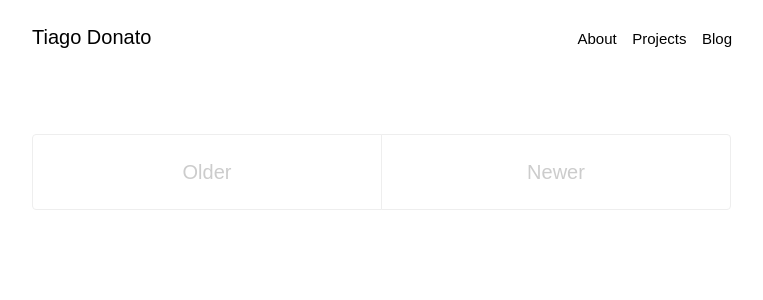
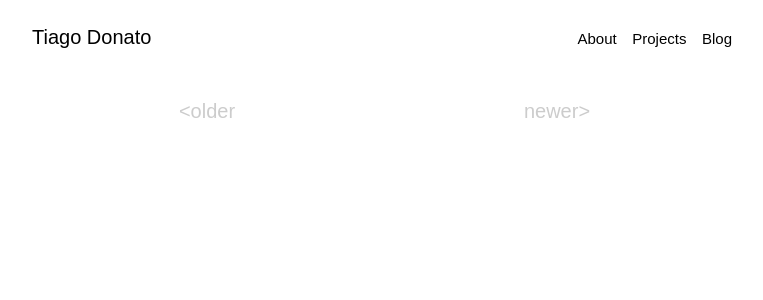
Before and after one commit to tgdnt/mysite, a Jekyll site: the page built from blog/index.html, in a window 1280 px wide. Shown: the top 300 px of the page, without its empty margins (258-1021 px from the left). Built offline with Jekyll 4.4.1, drawn with Linux system fonts in a browser that asks for light colours; some web fonts are replaced; the list of posts is cut into pages by our own code.

Commit message:
Initial changes
* Comments out unneeded styles
* Changes site.pagination to 2

```diff
--- a/_config.yml
+++ b/_config.yml
@@ -14,7 +14,7 @@ nav:
     url: /projects
   - title: Blog
     url: /blog
-paginate: 3
+paginate: 2
 paginate_path: "/blog/page:num/"
 exclude: [_orgsource, vendor, Gemfile, Gemfile.lock]
 no_related_posts: true
--- a/_sass/_pagination.scss
+++ b/_sass/_pagination.scss
@@ -5,7 +5,7 @@
 
 .pagination {
   overflow: hidden; // clearfix
-  margin: 0 -1.5rem 1rem;
+  // margin: 0 -1.5rem 1rem;
   color: #ccc;
   text-align: center;
 }
@@ -13,39 +13,43 @@
 // Pagination items can be `span`s or `a`s
 .pagination-item {
   display: block;
-  padding: 1rem;
-  border: solid #eee;
-  border-width: 1px 0;
+  // padding: 1rem;
+  // border: solid #eee;
+  // border-width: 1px 0;
 
   &:first-child {
-    margin-bottom: -1px;
+    // margin-bottom: -1px;
   }
 }
 
 // Only provide a hover state for linked pagination items
-a.pagination-item:hover {
-  background-color: #f5f5f5;
+a.pagination-item {
+    color: $body-color;
+    &:hover {
+        // background-color: #f5f5f5;
+        color: $link-color;
+    }
 }
 
 @media (min-width: 30em) {
   .pagination {
-    margin: 3rem 0;
+    // margin: 3rem 0;
   }
 
   .pagination-item {
     float: left;
     width: 50%;
-    border-width: 1px;
+    // border-width: 1px;
 
     &:first-child {
-      margin-bottom: 0;
-      border-top-left-radius:    4px;
-      border-bottom-left-radius: 4px;
+      // margin-bottom: 0;
+      // border-top-left-radius:    4px;
+      // border-bottom-left-radius: 4px;
     }
     &:last-child {
-      margin-left: -1px;
-      border-top-right-radius:    4px;
-      border-bottom-right-radius: 4px;
+      // margin-left: -1px;
+      // border-top-right-radius:    4px;
+      // border-bottom-right-radius: 4px;
     }
   }
 }
--- a/blog/index.html
+++ b/blog/index.html
@@ -25,13 +25,13 @@ nofooter: t
 
 <div class="pagination">
   {% if paginator.next_page %}
-    <a class="pagination-item older" href="{{ paginator.next_page_path | prepend: site.baseurl }}">Older</a>
+    <a class="pagination-item older" href="{{ paginator.next_page_path | prepend: site.baseurl }}">&lt;older</a>
   {% else %}
-    <span class="pagination-item older">Older</span>
+    <span class="pagination-item older">&lt;older</span>
   {% endif %}
   {% if paginator.previous_page %}
-    <a class="pagination-item newer" href="{{ paginator.previous_page_path | prepend: site.baseurl }}">Newer</a>
+    <a class="pagination-item newer" href="{{ paginator.previous_page_path | prepend: site.baseurl }}">newer&gt;</a>
   {% else %}
-    <span class="pagination-item newer">Newer</span>
+    <span class="pagination-item newer">newer&gt;</span>
   {% endif %}
 </div>
```
